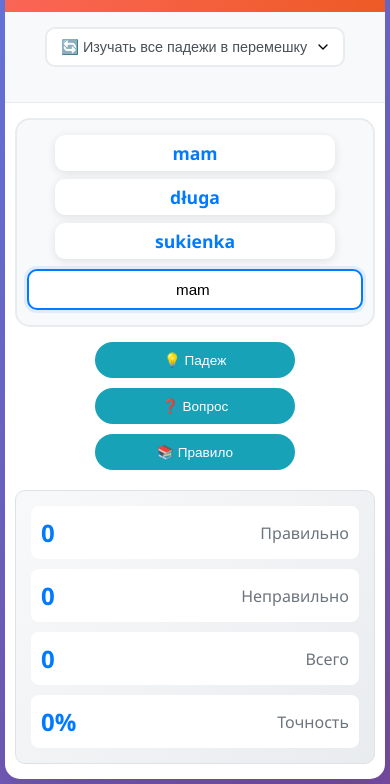
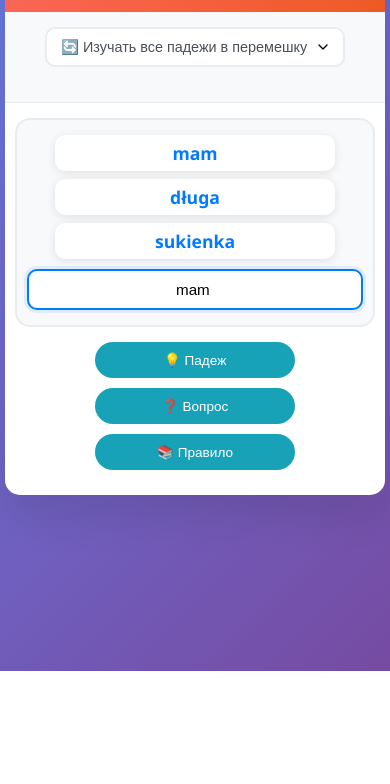
Before and after one commit to vapes/polski, a plain HTML site: page index.html in a window 390 px wide. Shown: the part 173-957 px from the top of the page. After the commit the page ends 844 px from the top, so only its background shows below. Drawn offline with Linux system fonts and the light colour scheme.

Commit message:
mobile optimization

```diff
--- a/index.html
+++ b/index.html
@@ -246,6 +246,14 @@
 				display: none;
 			}
 
+			.success-message {
+				color: #28a745;
+				font-size: 0.85rem;
+				margin-top: 5px;
+				text-align: center;
+				display: none;
+			}
+
 			.hints-section {
 				display: flex;
 				gap: 15px;
@@ -328,40 +336,6 @@
 				background: #f8d7da;
 				color: #721c24;
 				border: 1px solid #f5c6cb;
-			}
-
-			.stats {
-				background: #e9ecef;
-				padding: 20px;
-				border-radius: 10px;
-				margin-top: 20px;
-				display: flex;
-				justify-content: space-around;
-				flex-wrap: wrap;
-				gap: 15px;
-			}
-
-			/* Улучшенная статистика для мобильных */
-			@media (max-width: 768px) {
-				.stats {
-					background: linear-gradient(135deg, #f8f9fa, #e9ecef);
-					border: 1px solid #dee2e6;
-				}
-			}
-
-			.stat-item {
-				text-align: center;
-			}
-
-			.stat-number {
-				font-size: 2rem;
-				font-weight: bold;
-				color: #007bff;
-			}
-
-			.stat-label {
-				color: #6c757d;
-				font-size: 0.9rem;
 			}
 
 			/* Мобильная оптимизация */
@@ -479,30 +453,6 @@
 					padding: 15px;
 					font-size: 1rem;
 					margin: 10px 0;
-				}
-
-				.stats {
-					padding: 15px;
-					flex-direction: column;
-					gap: 10px;
-				}
-
-				.stat-item {
-					display: flex;
-					justify-content: space-between;
-					align-items: center;
-					padding: 10px;
-					background: white;
-					border-radius: 8px;
-					width: 100%;
-				}
-
-				.stat-number {
-					font-size: 1.5rem;
-				}
-
-				.stat-label {
-					font-size: 1rem;
 				}
 			}
 
@@ -689,6 +639,7 @@
 					<div class="input-group">
 						<input type="text" id="answerInput" placeholder="" />
 						<div class="error-message" id="errorMessage"></div>
+						<div class="success-message" id="successMessage"></div>
 					</div>
 				</div>
 
@@ -708,25 +659,6 @@
 				</div>
 
 				<div class="result" id="result"></div>
-
-				<div class="stats" id="stats" style="display: none">
-					<div class="stat-item">
-						<div class="stat-number" id="correctCount">0</div>
-						<div class="stat-label">Правильно</div>
-					</div>
-					<div class="stat-item">
-						<div class="stat-number" id="incorrectCount">0</div>
-						<div class="stat-label">Неправильно</div>
-					</div>
-					<div class="stat-item">
-						<div class="stat-number" id="totalCount">0</div>
-						<div class="stat-label">Всего</div>
-					</div>
-					<div class="stat-item">
-						<div class="stat-number" id="accuracy">0%</div>
-						<div class="stat-label">Точность</div>
-					</div>
-				</div>
 			</div>
 		</div>
 
@@ -771,10 +703,6 @@
 						this.value = 'mixed';
 					}
 				});
-
-				// Показываем статистику
-				document.getElementById('stats').style.display = 'flex';
-				updateStats();
 
 				// Автоматически выбираем смешанный режим при загрузке
 				selectMixedMode();
@@ -892,8 +820,9 @@
 				// Обновляем подсказки
 				updateHints(currentWord, caseData);
 
-				// Скрываем сообщение об ошибке
+				// Скрываем сообщения об ошибке и успехе
 				document.getElementById('errorMessage').style.display = 'none';
+				document.getElementById('successMessage').style.display = 'none';
 
 				// Сбрасываем счетчик попыток
 				currentAttempts = 0;
@@ -943,7 +872,11 @@
 
 				if (isCorrect) {
 					stats.correct++;
-					showResult('Правильно! Отличная работа! 🎉', 'correct');
+
+					// Показываем сообщение об успехе под полем ввода
+					const successMessage = document.getElementById('successMessage');
+					successMessage.textContent = 'Правильно! Отличная работа! 🎉';
+					successMessage.style.display = 'block';
 
 					// Удаляем правильно отвеченное слово из доступных
 					const wordIndex = availableWords.findIndex((word) => word === currentWord);
@@ -965,16 +898,14 @@
 					errorMessage.style.display = 'block';
 
 					if (currentAttempts >= 3) {
-						// После 3-й попытки показываем правильный ответ
-						showResult(
-							`Правильный ответ: <strong>${currentWord.adjAnswer} ${currentWord.nounAnswer}</strong><br>Нажмите Enter для перехода к следующему слову`,
-							'incorrect'
-						);
+						// После 3-й попытки показываем правильный ответ под полем ввода
+						const errorMessage = document.getElementById('errorMessage');
+						errorMessage.innerHTML = `Правильный ответ: <strong>${currentWord.adjAnswer} ${currentWord.nounAnswer}</strong><br>Нажмите Enter для перехода к следующему слову`;
+						errorMessage.style.display = 'block';
 					}
 				}
 
 				stats.total++;
-				updateStats();
 			}
 
 			function showResult(message, type) {
@@ -983,21 +914,13 @@
 				resultDiv.className = `result ${type}`;
 				resultDiv.style.display = 'block';
 
-				// Скрываем сообщение об ошибке при показе результата
+				// Скрываем сообщения об ошибке и успехе при показе результата
 				document.getElementById('errorMessage').style.display = 'none';
+				document.getElementById('successMessage').style.display = 'none';
 			}
 
 			function nextWord() {
 				showExercise();
-			}
-
-			function updateStats() {
-				document.getElementById('correctCount').textContent = stats.correct;
-				document.getElementById('incorrectCount').textContent = stats.incorrect;
-				document.getElementById('totalCount').textContent = stats.total;
-
-				const accuracy = stats.total > 0 ? Math.round((stats.correct / stats.total) * 100) : 0;
-				document.getElementById('accuracy').textContent = accuracy + '%';
 			}
 
 			// Добавляем поддержку Enter для проверки
```
